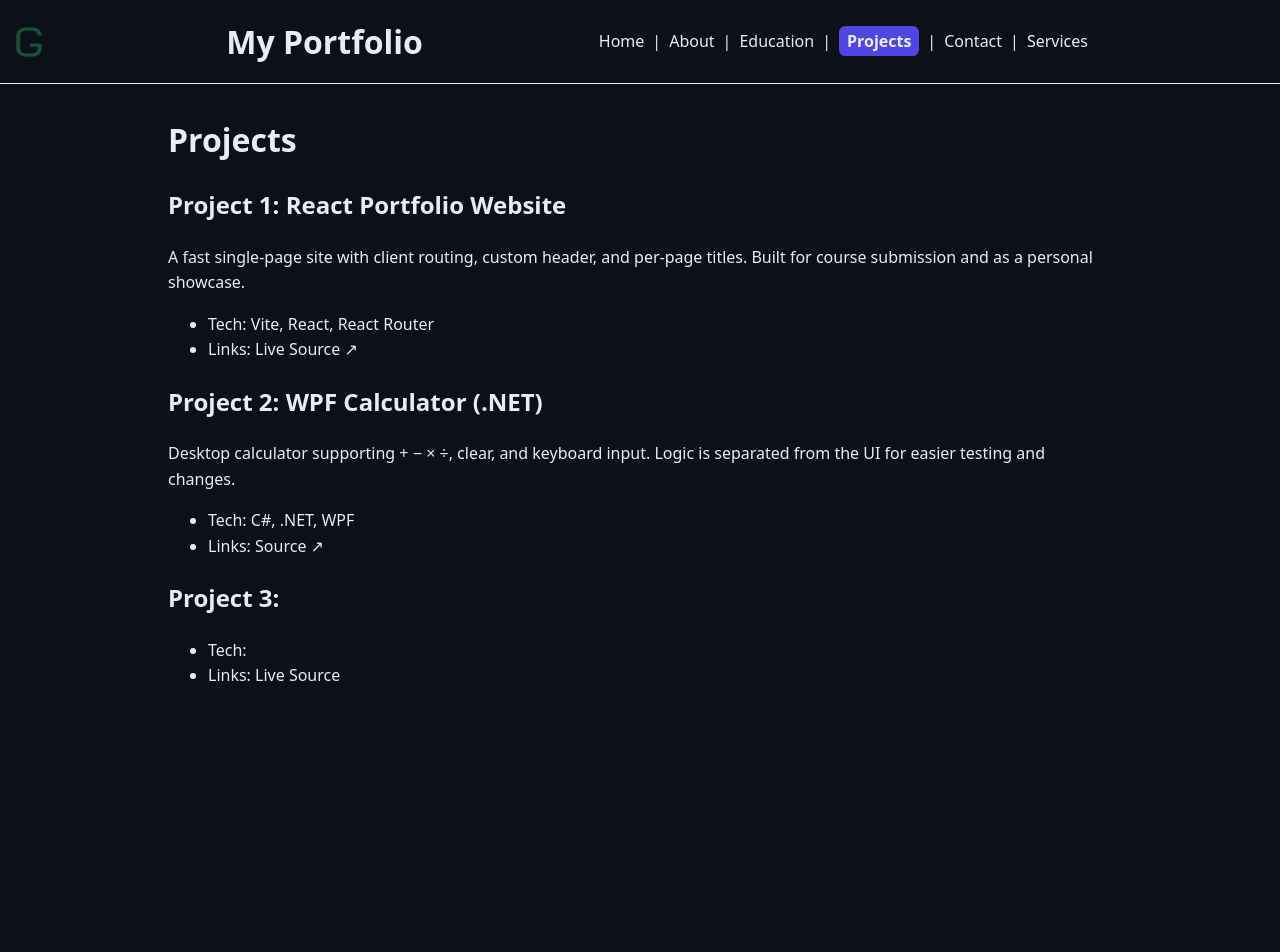
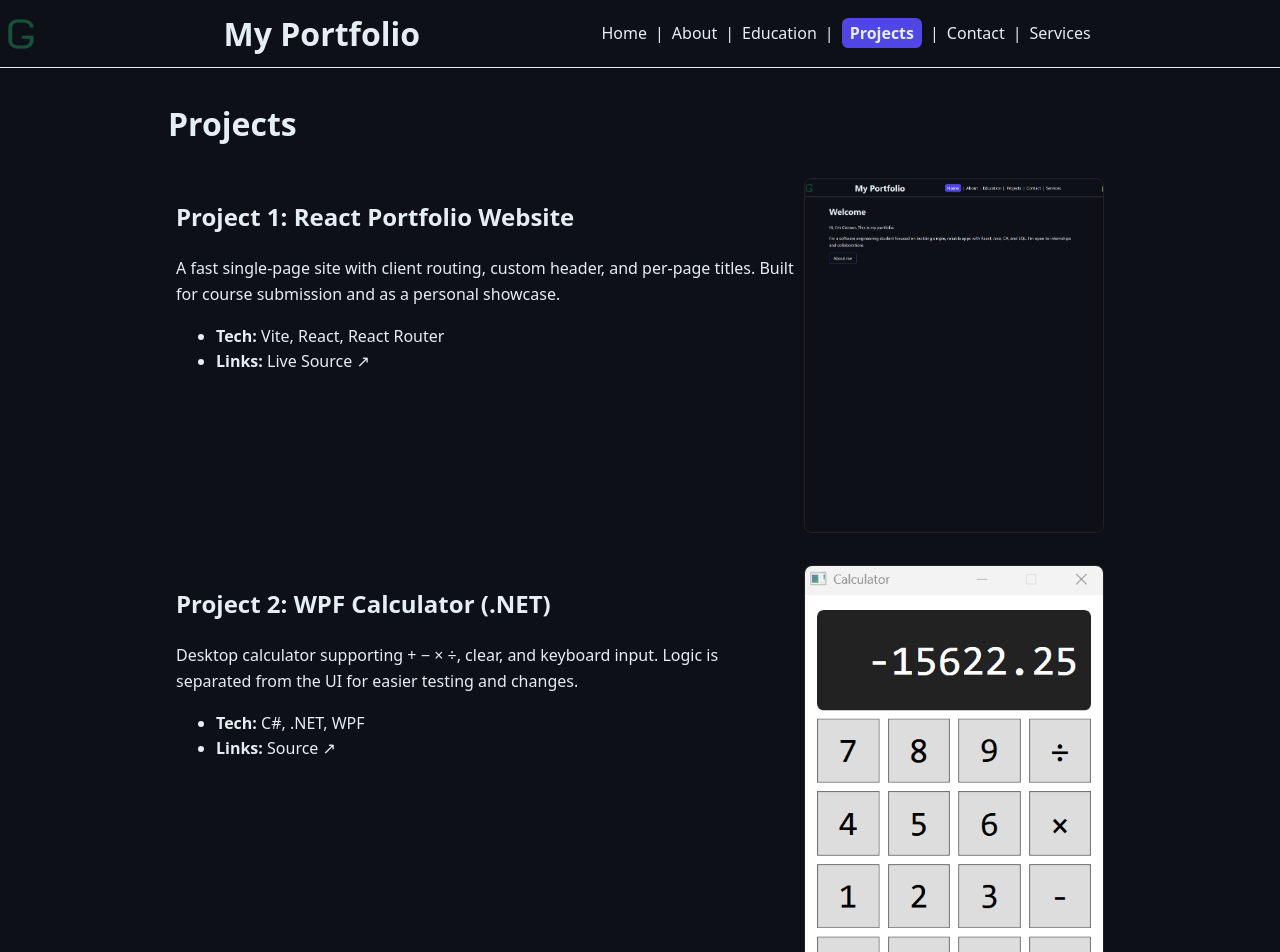
Before and after one commit to conbogar/react-portfolio-vite, a React (Vite) app in the folder client/: page /projects in a window 1280 px wide. Shown: the top 952 px of the page. Before the commit the page ends 800 px from the top, so only its background shows below. Built offline with nearby package versions, Linux system fonts and the light colour scheme.

Commit message:
chore(projects): stabalize layout, placeholder for 3rd project

```diff
--- a/client/src/index.css
+++ b/client/src/index.css
@@ -37,7 +37,7 @@ header {
   display: flex;
   align-items: center;
   justify-content: space-between;
-  padding: var(--s3);
+  padding: var(--s2);
   border-bottom: 1px solid var(--fg);
 }
 
@@ -67,6 +67,41 @@ form {
   max-width: 450px;
 }
 
+.projects {
+  display:flex;
+  flex-direction:column;
+  gap: var(--s3);
+}
+
+.project {
+  display:flex;
+  flex-direction:column;
+  gap: var(--s1);
+  padding: var(--s2);
+}
+
+.project .meta {
+  display:inline-flex;
+  gap:.75rem;
+  align-items:baseline;
+  opacity:.9;
+}
+.project-image {
+  display:block;
+  width:100%;
+  max-width:480px;
+  height:auto;
+  border:1px solid #222;
+  border-radius:.5rem;
+}
+
+@media (min-width: 900px) {
+  .project { flex-direction:row; align-items:stretch; gap: var(--s2); }
+  .project .content { flex:1; min-width:0; }
+  .project .media   { flex:0 0 300px; display:flex; }
+  .project .media img { width:100%; height:100%; object-fit:cover;}
+}
+
 .cta {
   display: inline-block;
   padding: var(--s2) var(--s3);
--- a/client/src/pages/Projects.jsx
+++ b/client/src/pages/Projects.jsx
@@ -1,20 +1,24 @@
 import { useTitle } from "../hooks/useTitle.js";
+import wpfCalculator from '../assets/wpf-calculator.png';
+import reactPortfolio from '../assets/react-portfolio.png';
 
 export default function Projects() {
     useTitle("Projects");
     return (
         <>
             <h1>Projects</h1>
-            <section>
-                <article>
+            <section className="projects">
+                <article className="project">
+                    <div className="content">
                     <h2>Project 1: React Portfolio Website</h2>
+
                         <p>
                             A fast single-page site with client routing, custom header, and per-page titles. Built for course submission and as a personal showcase.
                         </p>
                         <ul>
-                        <li>Tech: Vite, React, React Router</li>
+                            <li><strong>Tech: </strong>Vite, React, React Router</li>
                             <li>
-                            Links:{" "}
+                                <strong>Links:</strong>{" "}
                                 <a href="">Live</a>
                                 {" "}
                                 <a
@@ -25,16 +29,22 @@ export default function Projects() {
                                 </a>
                             </li>
                         </ul>
+                    </div>
+                    <div className="media">
+                        <img className="project-image" src={reactPortfolio} alt="Project 1 screenshot" />
+                    </div>
                 </article>
-                <article>
+
+                <article className="project">
+                    <div className="content">
                     <h2>Project 2: WPF Calculator (.NET)</h2>
                         <p>
                             Desktop calculator supporting + − × ÷, clear, and keyboard input. Logic is separated from the UI for easier testing and changes.
                         </p>
                         <ul>
-                        <li>Tech: C#, .NET, WPF</li>
+                            <li><strong>Tech: </strong>C#, .NET, WPF</li>
                             <li>
-                            Links:{" "}
+                                <strong>Links:</strong>{" "}
                                 <a
                                     href="https://github.com/conbogar/wpf-calculator"
                                     target="_blank"
@@ -42,18 +52,39 @@ export default function Projects() {
                                     Source
                                 </a>
                             </li>
+                        </ul>
+                    </div>
+                    <div className="media">
+                        <img className="project-image" src={wpfCalculator} alt="WPF Calculator main window" />
+                    </div>
+                </article>
 
-                    </ul>
-                </article>
-                <article>
+                <article className="project">
+                    <div className="content">
                     <h2>Project 3: </h2>
                         <p>
 
                         </p>
                         <ul>
-                        <li>Tech: </li>
-                        <li>Links: <a href="">Live</a> <a href="">Source</a></li>
+                            <li><strong>Tech:</strong></li>
+                            <li>
+                                <strong>Links:</strong>{" "}
+                                <a
+                                    href=""
+                                >
+                                    Live
+                                </a>
+                                <a
+                                    href=""
+                                >
+                                    Source
+                                </a>
+                            </li>
                         </ul>
+                    </div>
+                    <div className="media">
+                        <img className="project-image" src="https://via.placeholder.com/400x200.png?text=Project+1+Image" alt="Project 1 screenshot" />
+                    </div>
                 </article>
             </section>
         </>
```
Also changed, not shown: client/src/assets/react-portfolio.png (added), client/src/assets/wpf-calculator.png (added). Lines whose indentation alone changed are shown as unchanged.
